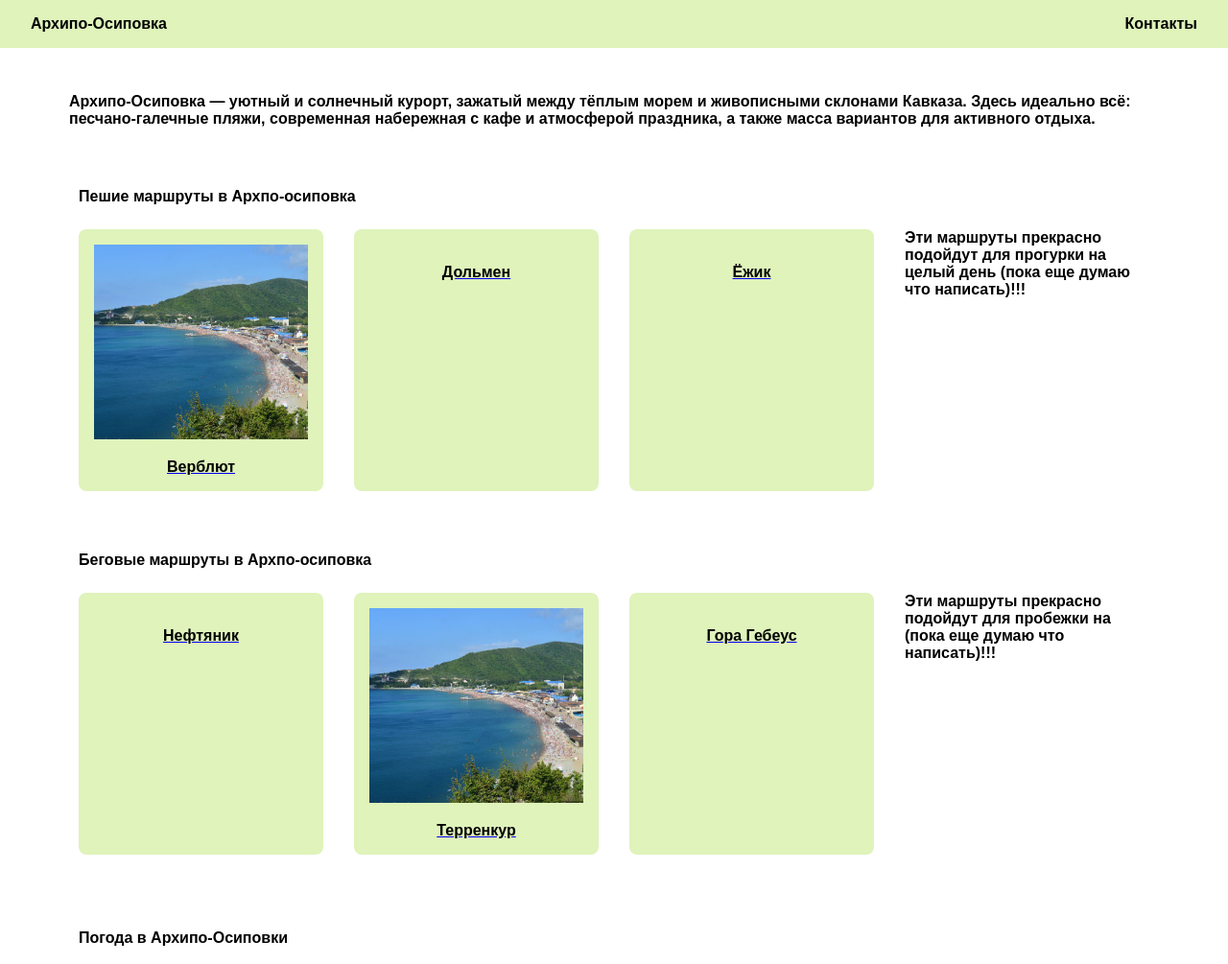
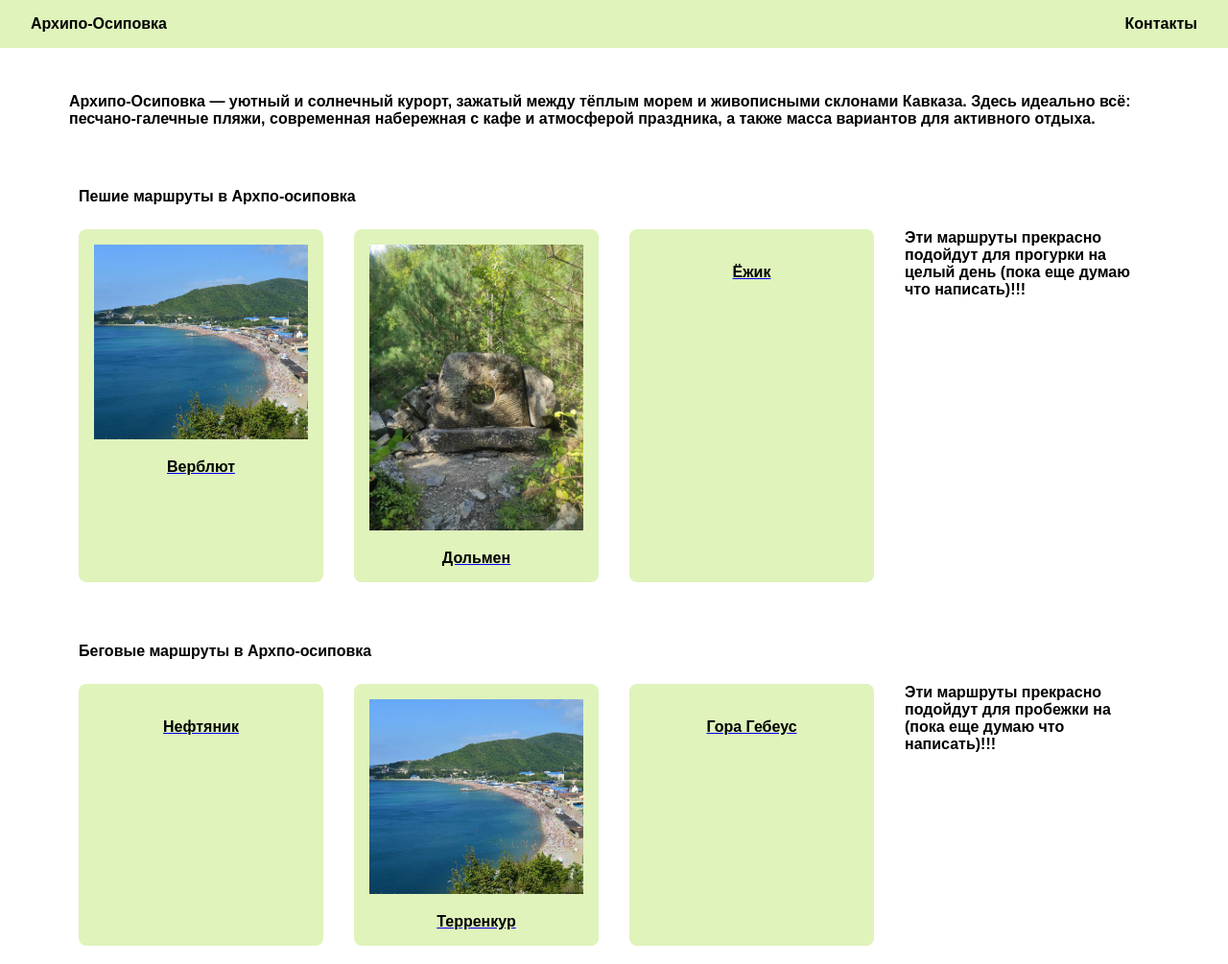
Before and after one commit to zuzegor2211-maker/newSite3, a plain HTML site: page index.html in a window 1280 px wide. Shown: the top 1005 px of the page at 96% size. Drawn offline with Linux system fonts and the light colour scheme.

Commit message:
index.html

```diff
--- a/index.html
+++ b/index.html
@@ -48,7 +48,7 @@
                     </div>
                     <div class="product-card">
                         <a href="/">
-                            <img src="XXXL (1).webp" height="400" alt="">
+                            <img src="фото/XXXL (1).webp" height="400" alt="">
                             <p class="kol">Дольмен</p>
                         </a>
                     </div>
```
